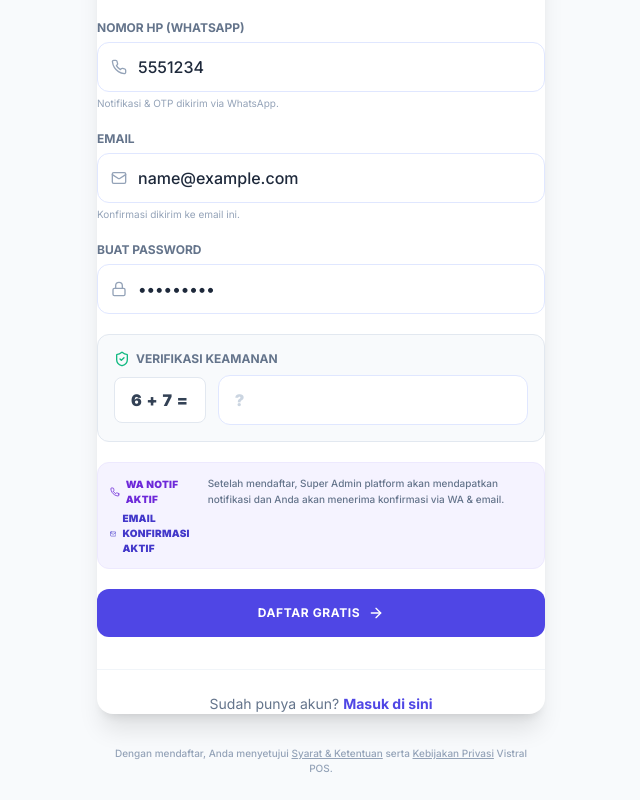
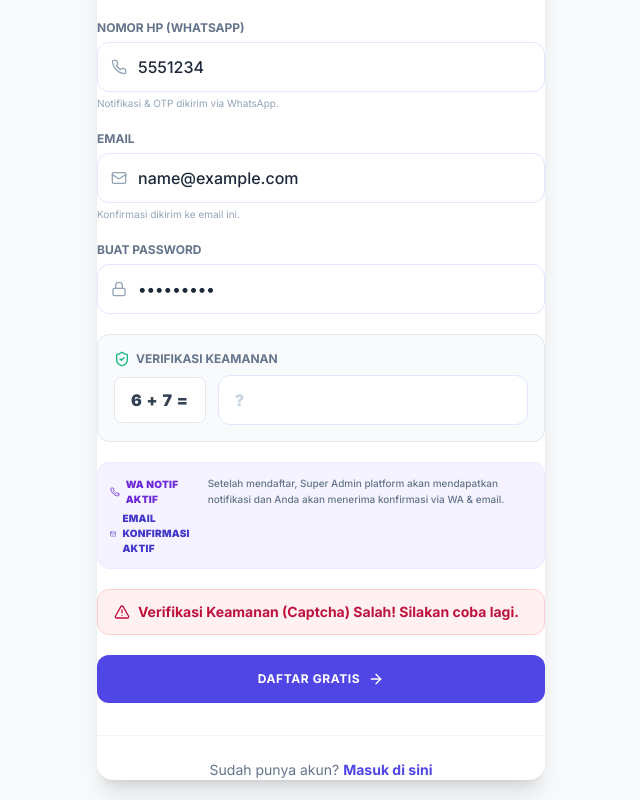
Before and after one commit to fajaragrita87-ops/kasir-sakti-pos, a React (Vite) app in the folder apps/web/: page /register in a window 1280 px wide. Both pictures are taken after typing "Sample", "Sample", "5551234", "name@example.com", "Sample123", "5" into the empty fields and a click on the button "DAFTAR GRATIS". Shown: the part 340-1140 px from the top of the page, without its empty margins (319-959 px from the left). Built offline with nearby package versions, Linux system fonts and the light colour scheme; no server answers.

Commit message:
Initial commit: Kasir Sakti POS with PWA support

```diff
--- a/apps/web/src/pages/auth/RegisterPage.tsx
+++ b/apps/web/src/pages/auth/RegisterPage.tsx
@@ -1,5 +1,5 @@
 import React, { useState, useEffect } from 'react';
-import { ShoppingCart, ArrowRight, User, Phone, Lock, ShieldCheck, Mail, Store, CheckCircle2 } from 'lucide-react';
+import { ShoppingCart, ArrowRight, User, Phone, Lock, ShieldCheck, Mail, Store, CheckCircle2, AlertTriangle } from 'lucide-react';
 import { Link, useNavigate } from 'react-router-dom';
 import { addRegistration } from '../../services/registrationNotifications';
 import { supabase } from '../../lib/supabase';
@@ -27,7 +27,7 @@ export default function RegisterPage() {
   const handleSubmit = async (e: React.FormEvent) => {
     e.preventDefault();
     if (parseInt(captchaInput) !== captchaNum1 + captchaNum2) {
-      alert('Verifikasi Keamanan (Captcha) Salah! Silakan coba lagi.');
+      setRegisterError('Verifikasi Keamanan (Captcha) Salah! Silakan coba lagi.');
       setCaptchaNum1(Math.floor(Math.random() * 10) + 1);
       setCaptchaNum2(Math.floor(Math.random() * 10) + 1);
       setCaptchaInput('');
@@ -247,6 +247,12 @@ export default function RegisterPage() {
               </p>
             </div>
 
+            {registerError && (
+              <div className="bg-rose-50 border border-rose-200 rounded-xl px-4 py-3 text-rose-700 text-sm font-bold flex items-center gap-2">
+                <AlertTriangle className="w-4 h-4 flex-shrink-0" /> {registerError}
+              </div>
+            )}
+
             <button
               type="submit"
               disabled={sending}
```
